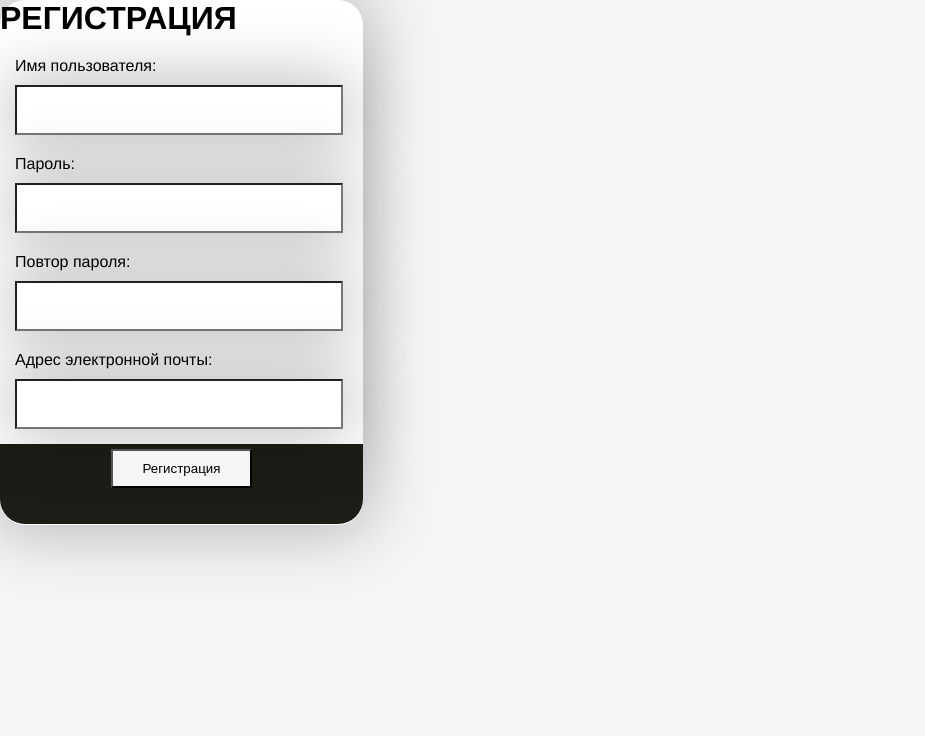
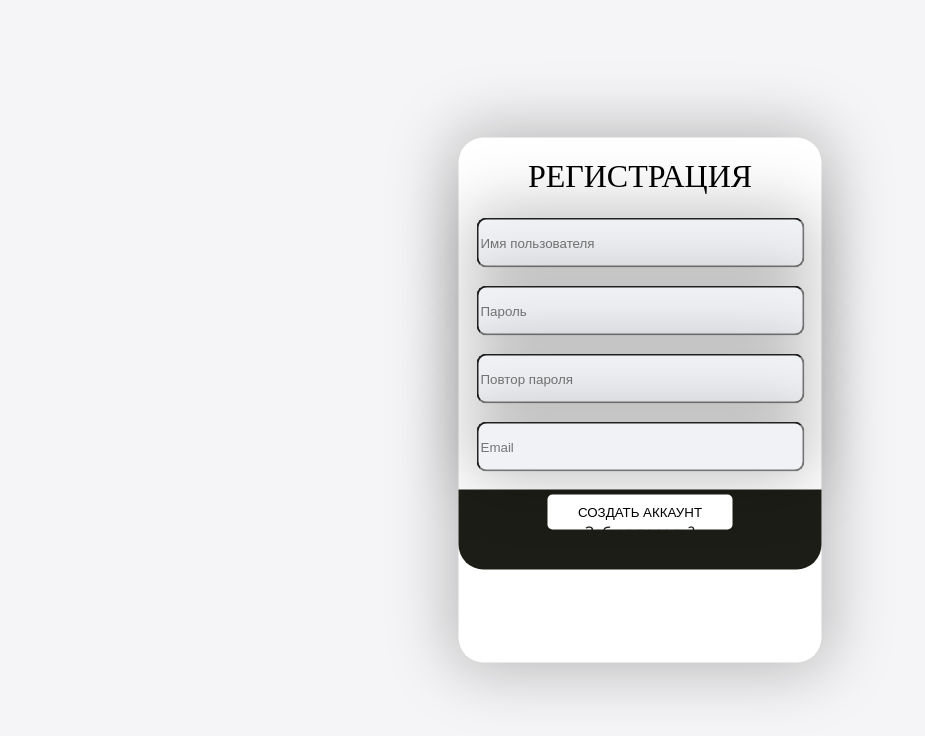
Before and after one commit to amelinvch/Kurs4ch, a plain HTML site: page Html/registration.html in a window 1280 px wide. Shown: the whole page, without its empty margins (0-925 px from the left). Drawn offline with Linux system fonts and the light colour scheme.

Commit message:
Регистрация V1.3

```diff
--- a/Css/style.css
+++ b/Css/style.css
@@ -1,10 +1,10 @@
     body {
-        font-family: Helvetica;
+        font-family: Optima;
         background-color: #F5F5F7;
         margin: 0px;
     }
 
-    a {
+    .header a {
         color: #F5F5F7;
         text-decoration: none;
     }
@@ -14,9 +14,9 @@
         justify-content: space-between;
         align-items: center;
         padding: 5px;
-        background: #1D1D17;
+        background: #1d1d1d;
         color: #F5F5F7;
-        width: 1000%;
+        width: 100%;
         height: max-content;
     }
 
@@ -55,7 +55,12 @@
         display: flex;
     }
 
-    #registrationTitle {
+    form h1 {
+        font-family: Barlow Condensed;
+        font-style: normal;
+        font-weight: normal;
+        padding: 20px;
+        text-align: center;
         cursor: help;
         text-transform: uppercase;
         margin: 0px;
@@ -63,24 +68,29 @@
     }
 
     form {
+        position: absolute;
         width: 363px;
         height: 525px;
-        left: 777px;
-        top: 262px;
+        left: 50%;
+        top: 50%;
+        transform: translate(-50%, -50%);
         background: #FFFFFF;
         box-shadow: 0px 0px 64px 8px rgba(0, 0, 0, 0.25);
         border-radius: 25px;
     }
 
     .group {
-        margin: 10px;
-        padding: 5px;
+        margin: 18px;
     }
 
     input {
-        margin-top: 10px;
+        line-height: 19px;
+        background: #F1F2F6;
+        border-radius: 8px;
         height: 44px;
         width: 320px;
+        color: #676767;
+        border-radius: 10px;
         box-shadow: 0px 0px 64px 8px rgba(0, 0, 0, 0.25);
     }
 
@@ -95,8 +105,19 @@
     #regButton {
         cursor: pointer;
         padding: 10px 30px;
-        background: #F5F5F7;
+        background: #FFFFFF;
+        border: none;
         height: 30;
+        border-radius: 5px;
+    }
+
+    form a {
+        position: absolute;
+        left: 50%;
+        top: 75%;
+        transform: translate(-50%, -50%);
+        color: #1D1D17;
+        text-decoration: none;
     }
     /*#header_logo1 {
     width: 0px;
--- a/Html/registration.html
+++ b/Html/registration.html
@@ -9,25 +9,24 @@
 
 <body>
     <form action="">
-        <h1 id="registrationTitle" title="Форма регистрации на сайте">Регистрация</h1>
+        <h1 title="Форма регистрации на сайте">Регистрация</h1>
         <div class="group">
-            <label for="">Имя пользователя:</label>
-            <input type="text">
+            <input type="text" placeholder="Имя пользователя">
         </div>
         <div class="group">
-            <label for="">Пароль:</label>
-            <input type="password">
+            <input type="password" placeholder="Пароль">
         </div>
         <div class="group">
-            <label for="">Повтор пароля:</label>
-            <input type="password">
+            <input type="password" placeholder="Повтор пароля">
         </div>
         <div class="group">
-            <label for="">Адрес электронной почты:</label>
-            <input type="email">
+            <input type="email" placeholder="Email">
+        </div>
+        <div class="group">
+            <a href="#">Забыл пароль?</a>
         </div>
         <div id="regDown">
-            <center><button id="regButton">Регистрация</button></center>
+            <center><button id="regButton">СОЗДАТЬ АККАУНТ</button></center>
         </div>
     </form>
     </div>
```
